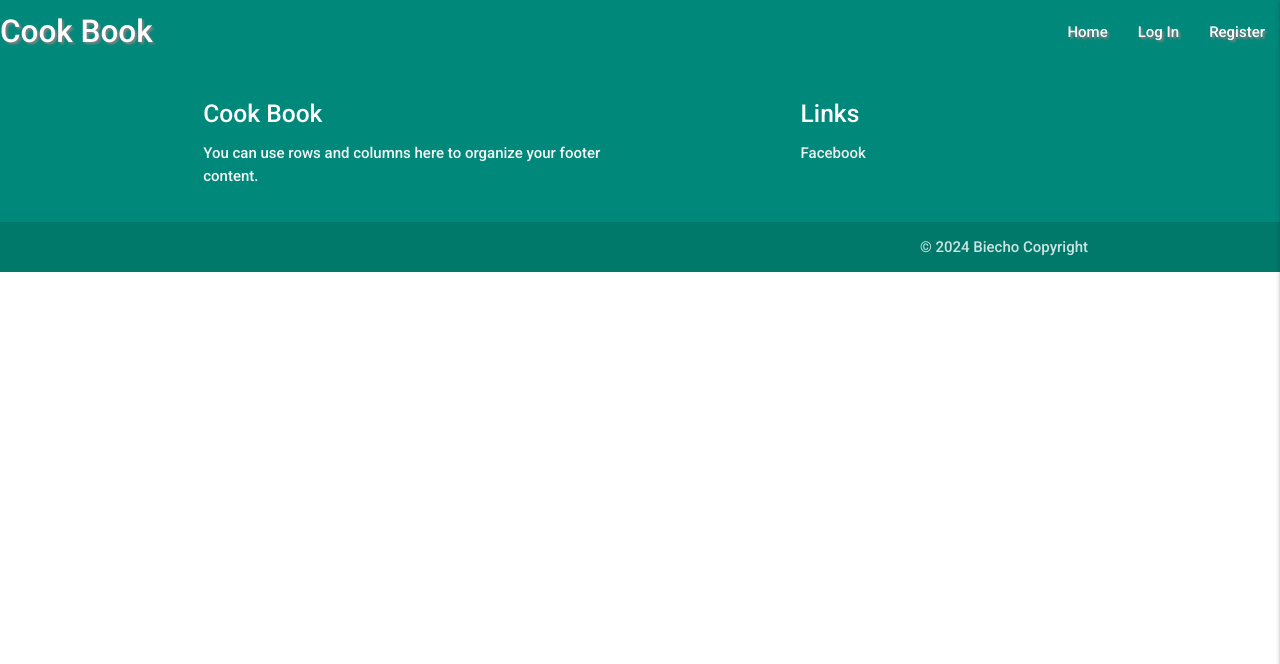
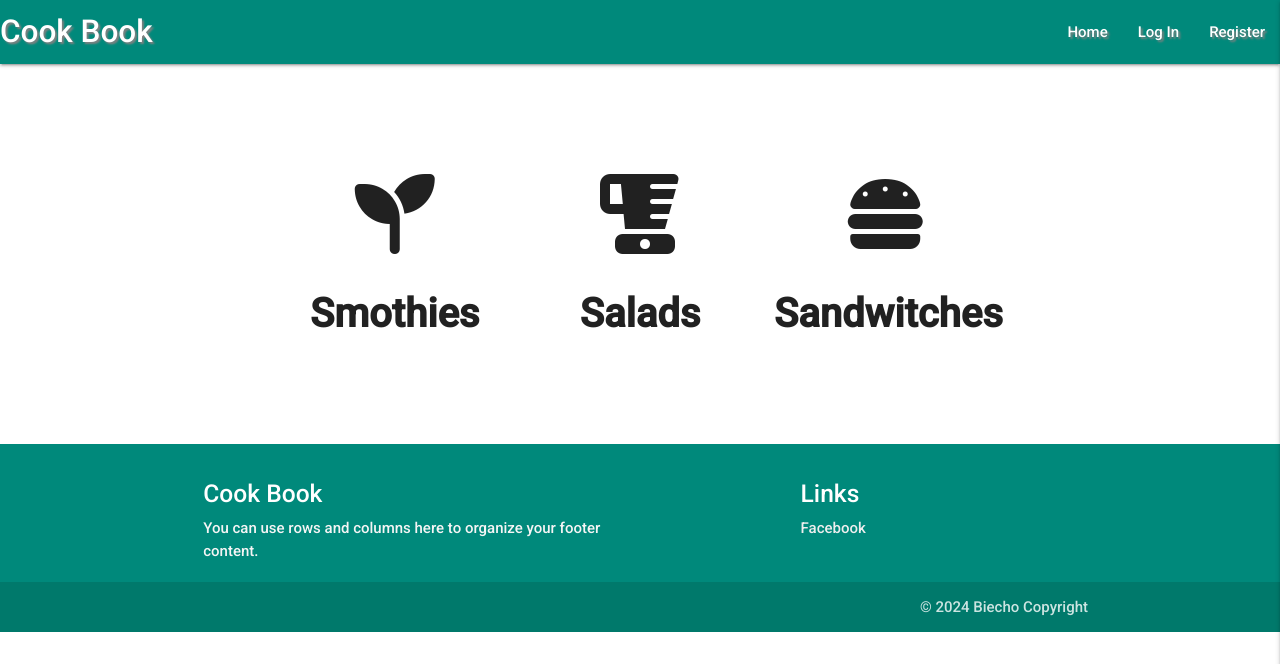
Before and after one commit to Biecho88/healthy_book, a Flask app: page /get_category in a window 1280 px wide. Shown: the top 664 px of the page. Run offline with Flask 3, Linux system fonts and the light colour scheme; data that the repository does not hold is empty; some libraries are stand-ins or nearby versions.

Commit message:
Add styling to the category.html for user to be able to browse receipes by category. Functionality to be added.

```diff
--- a/run.py
+++ b/run.py
@@ -24,13 +24,12 @@ mongo = PyMongo(app)
 @app.route("/")
 @app.route("/home")
 def home():
-    category = mongo.db.category.find()
     return render_template("home.html", home=home)
 
 
 @app.route("/get_category")
 def get_category():
-    category = mongo.db.category.find()
+    category = list(mongo.db.category.find())
     return render_template("category.html", category=category)
 
 
--- a/static/css/style.css
+++ b/static/css/style.css
@@ -2,7 +2,7 @@
 *
 {
     font-family: 'Roboto', sans-serif;
-
+    margin: 0;
 }
 .text-shadow {
     text-shadow: 2px 2px 2px grey;
@@ -13,7 +13,8 @@
 }
 
 .main-text{
-    padding: 80px;
+    padding: 50px;
+    text-align: center;
 }
 
 .massage{
@@ -26,8 +27,14 @@
 
 .promo-caption {
     font-weight: bold;
+    margin-top: 30px;
+    font-size: 40px;
 }
 
 .light-center{
     opacity: 0.5;
 }
+
+.center-promo{
+    margin-top: 30px;
+}
--- a/templates/category.html
+++ b/templates/category.html
@@ -1,8 +1,26 @@
 {% extends "base.html" %}
 {% block content %}
 
-    {% for category in category %}
-        {{ category.recipe_category_name }}
-    {% endfor %}
+<div class="row center-align massage">
+
+    <div class="col s12 l4">
+        <div class="center-promo"></div>
+        <i class="fa-solid fa-seedling icon-size"></i>
+        <p class="promo-caption">Smothies</p>
+    </div>
+
+    <div class="col s12 l4">
+        <div class="center-promo"></div>
+        <i class="fa-solid fa-blender icon-size"></i>
+        <p class="promo-caption">Salads</p>
+    </div>
+
+    <div class="col s12 l4">
+        <div class="center-promo"></div>
+        <i class="fa-solid fa-burger icon-size"></i>
+        <p class="promo-caption">Sandwitches</p>
+    </div>
+
+</div>
 
 {% endblock %}
--- a/templates/home.html
+++ b/templates/home.html
@@ -3,7 +3,7 @@
 
     <div class="row col s12 main-text">
 
-        <h3 class="center-align main-text">
+        <h3 class="center-align">
             Welcome to our culinary oasis, where creativity meets convenience!
         </h3>
 
```
